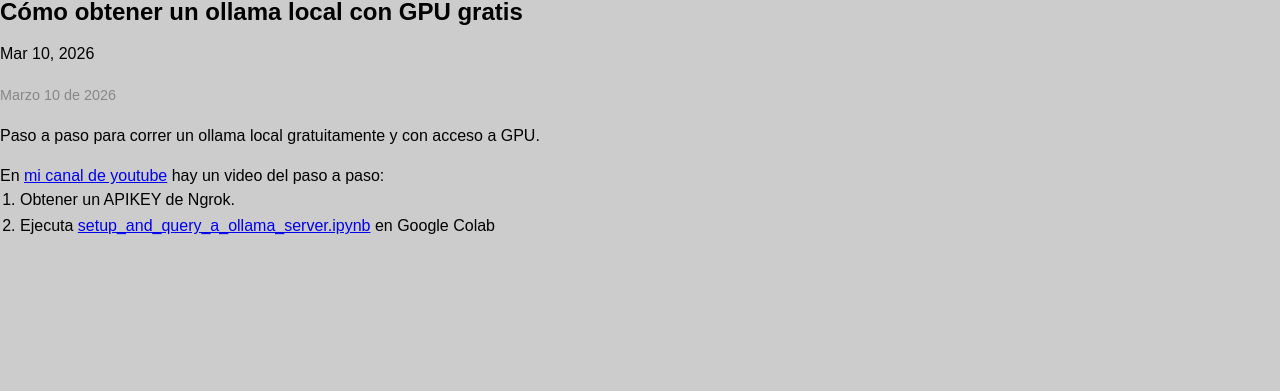
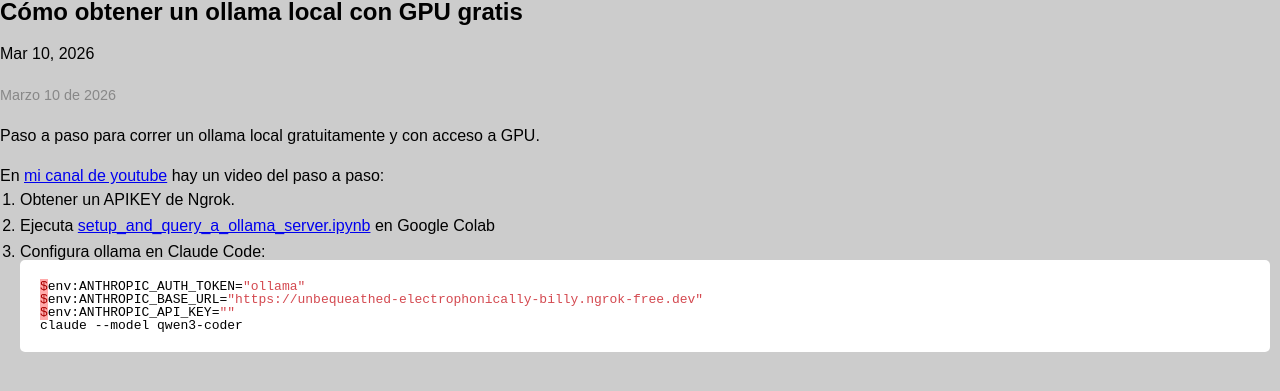
Before and after one commit to codigo8a/codigo8a.github.io, a Jekyll site: the page built from _posts/2026-03-10-ollama-gratis-con-gpu.md, in a window 1280 px wide. Shown: the top 391 px of the page. Built offline with Jekyll 4.4.1, drawn with Linux system fonts in a browser that asks for light colours; nearby versions of some CDN libraries.

Commit message:
Update 2026-03-10-ollama-gratis-con-gpu.md

````diff
--- a/_posts/2026-03-10-ollama-gratis-con-gpu.md
+++ b/_posts/2026-03-10-ollama-gratis-con-gpu.md
@@ -16,3 +16,10 @@
 
 1. Obtener un APIKEY de Ngrok.
 2. Ejecuta <a target="_blank" href="{{ page.googlecolab }}">setup_and_query_a_ollama_server.ipynb</a> en Google Colab
+3. Configura ollama en Claude Code:
+```csharp
+$env:ANTHROPIC_AUTH_TOKEN="ollama"
+$env:ANTHROPIC_BASE_URL="https://unbequeathed-electrophonically-billy.ngrok-free.dev"
+$env:ANTHROPIC_API_KEY=""
+claude --model qwen3-coder
+```
````
